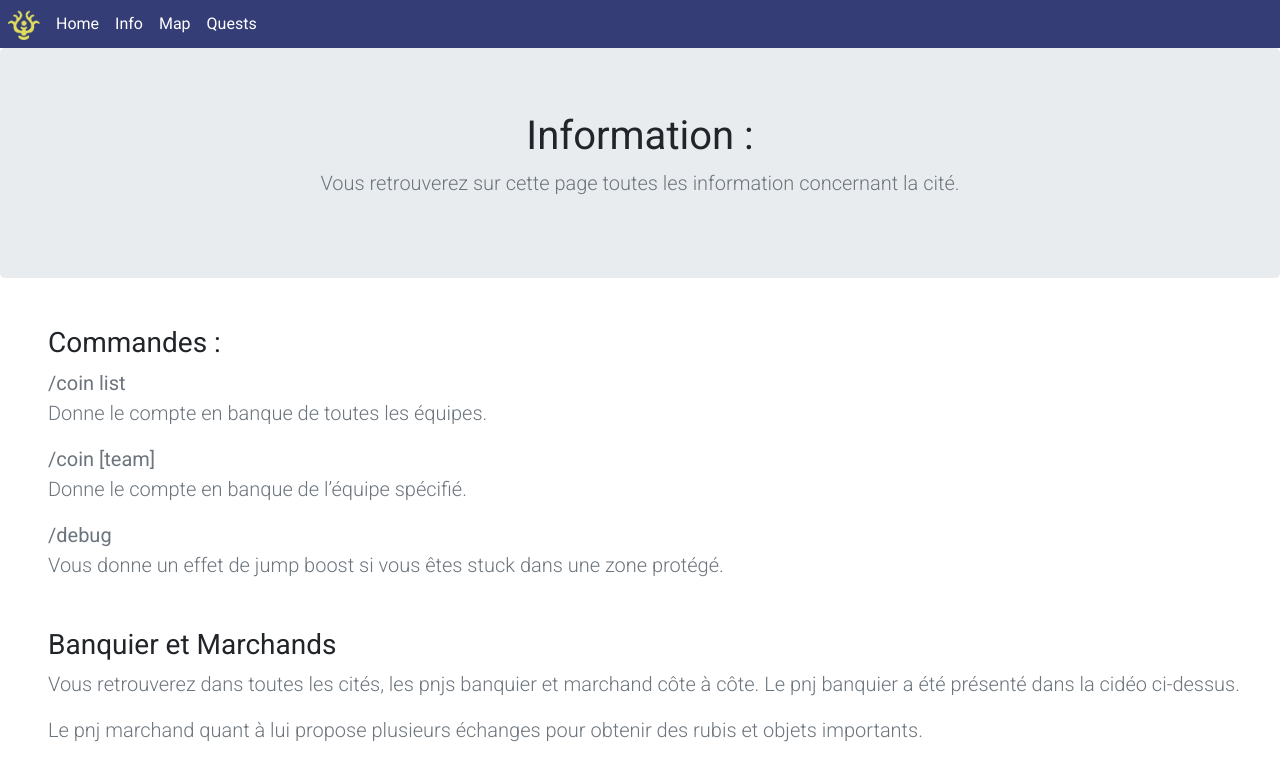
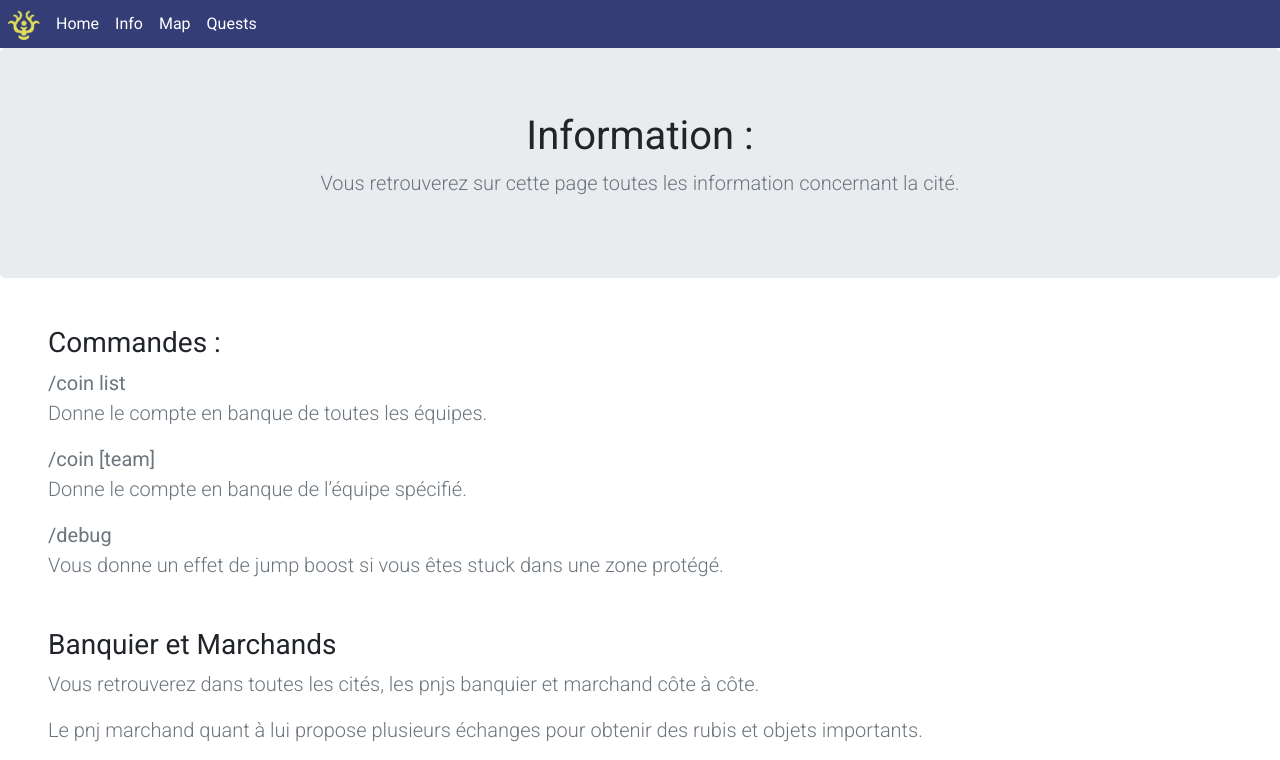
Before and after one commit to Mateleo/site-cite, a React (Vite) app: page /info in a window 1280 px wide. Shown: the top 760 px of the page. Built offline with nearby package versions, Linux system fonts and the light colour scheme.

Commit message:
Update Info.tsx

```diff
--- a/src/pages/Info/Info.tsx
+++ b/src/pages/Info/Info.tsx
@@ -41,8 +41,7 @@ export default function Info() {
           <h3>Banquier et Marchands </h3>
           <p className="lead text-muted">
             Vous retrouverez dans toutes les cités, les pnjs banquier et
-            marchand côte à côte. Le pnj banquier a été présenté dans la cidéo
-            ci-dessus.
+            marchand côte à côte.
           </p>
           <p className="lead text-muted">
             Le pnj marchand quant à lui propose plusieurs échanges pour obtenir
```
